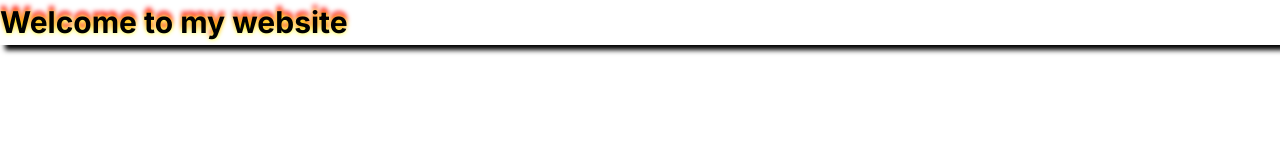
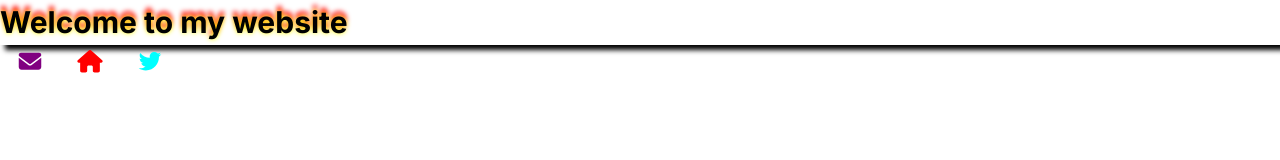
Before and after one commit to amyzliao/css-experiments, a Next.js app: page /test in a window 1280 px wide. Shown: the top 160 px of the page. Built offline with nearby package versions, Linux system fonts and the light colour scheme.

Commit message:
fontawesome icons!

```diff
--- a/src/app/globals.css
+++ b/src/app/globals.css
@@ -37,10 +37,23 @@ h1{
   third is spread
   fourth is color */
   text-shadow: 0px 0px 5px yellow, 0px -5px 5px red;
-
-
 }
 h1:hover{
   /* the whole element has shadow effect */
   box-shadow: 5px 5px 5px black;
 }
+#fa-twitter{
+  color: aqua;
+}
+#fa-house{
+  color: red;
+}
+#fa-envelope{
+
+  color: purple;
+}
+.icon{
+  width: 50px;
+  float: left;
+  margin: 5px;
+}
--- a/src/app/test/page.js
+++ b/src/app/test/page.js
@@ -1,4 +1,8 @@
 import Navbar from '../../components/navbar'
+import { FontAwesomeIcon } from '@fortawesome/react-fontawesome'
+import { faEnvelope, faHouse } from '@fortawesome/free-solid-svg-icons'
+import { faTwitter } from '@fortawesome/free-brands-svg-icons'
+import '../globals.css'
 
 export default function TestingPage() {
     return (
@@ -6,6 +10,27 @@ export default function TestingPage() {
             <h1>
                 Welcome to my website
             </h1>
+            <a href="https://mail.google.com/">
+                <FontAwesomeIcon
+                    className="icon"
+                    id='fa-envelope'
+                    icon={faEnvelope}
+                    size='xs' />
+            </a>
+            <a href="./">
+                <FontAwesomeIcon
+                    className="icon"
+                    id="fa-house"
+                    icon={faHouse}
+                    size='xs' />
+            </a>
+            <a href="https://twitter.com/?lang=en">
+                <FontAwesomeIcon
+                    className="icon"
+                    id="fa-twitter"
+                    icon={faTwitter}
+                    size='xs' />
+            </a>
         </main>
     )
 }
```
Also changed, not shown: package.json (+7 -2 lines), 1 other file (tests, documents, lock files or other folders).
